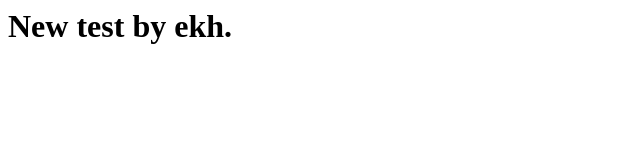
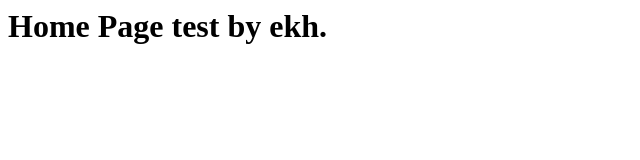
Before and after one commit to eunkhu/abc, a plain HTML site: page docs/index.html in a window 1280 px wide. Shown: the whole page, without its empty margins (0-640 px from the left). Drawn offline with Linux system fonts and the light colour scheme.

Commit message:
Revise index.html

```diff
--- a/docs/index.html
+++ b/docs/index.html
@@ -1 +1 @@
-<h1>New test by ekh.</h1>
+<h1>Home Page test by ekh.</h1>
```
